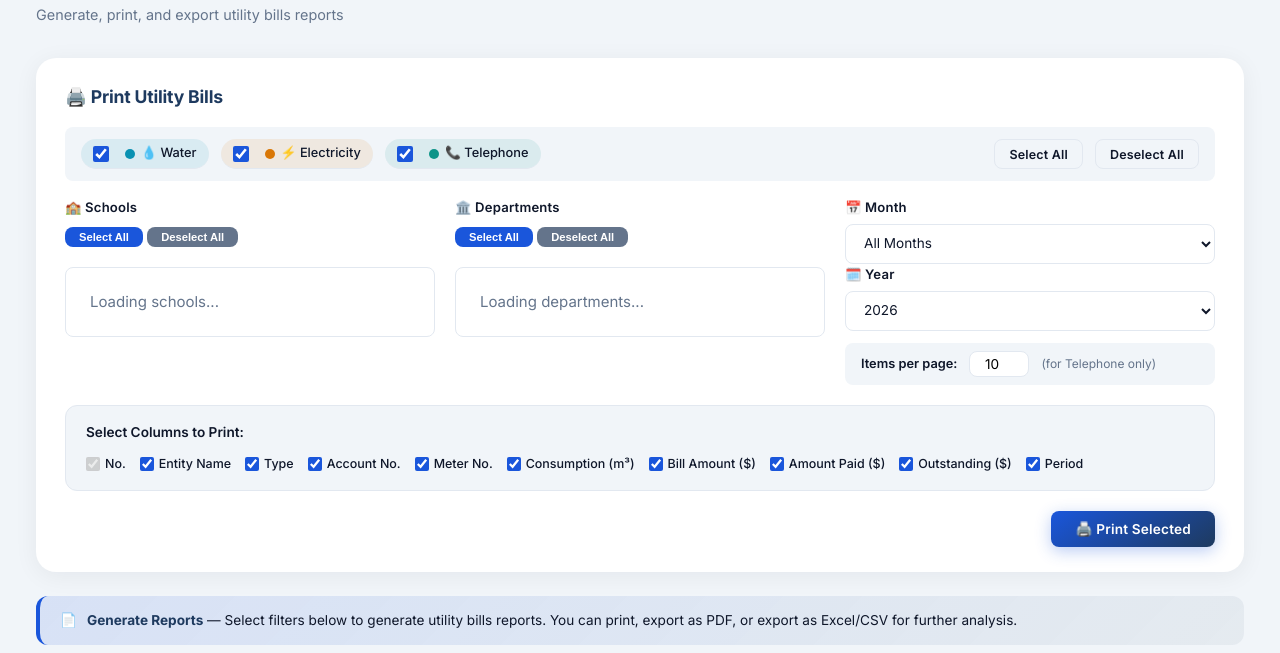
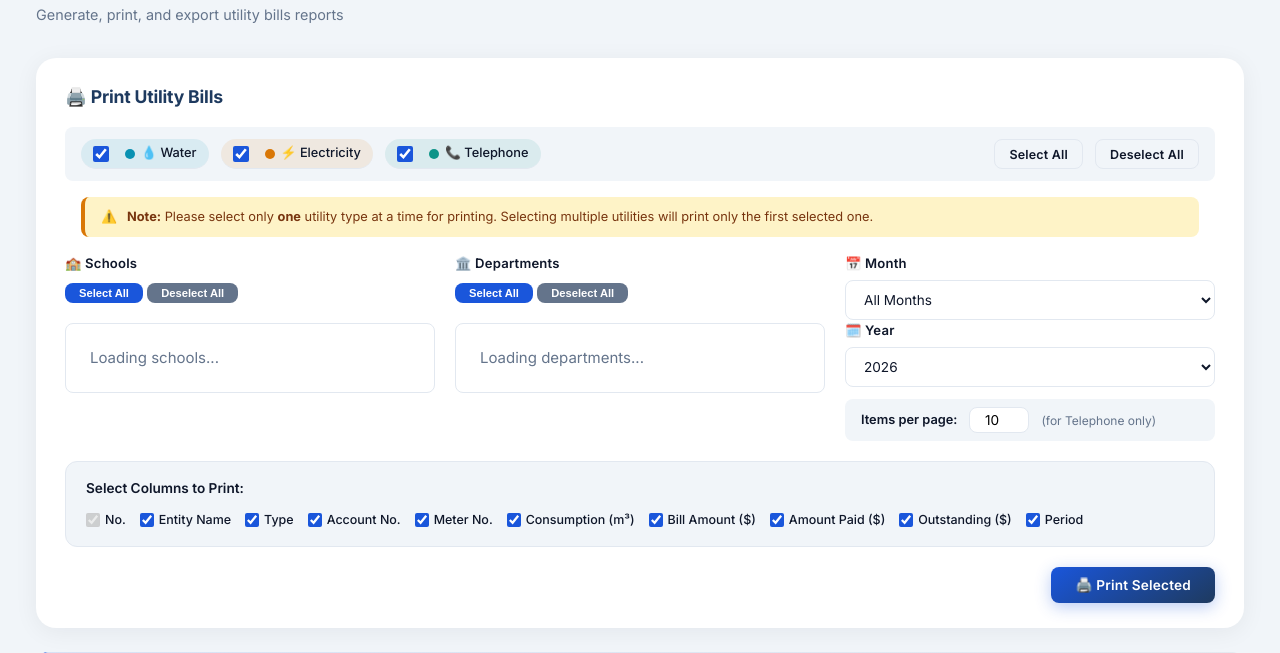
Before and after one commit to uka-bill/utility, a Flask app: page /reports in a window 1280 px wide. Shown: the part 174-827 px from the top of the page. Run offline with Flask 3, Linux system fonts and the light colour scheme; data that the repository does not hold is empty; some libraries are stand-ins or nearby versions.

Commit message:
Update reports.html

```diff
--- a/templates/reports.html
+++ b/templates/reports.html
@@ -574,6 +574,23 @@
         .color-dot.electricity { background: var(--warning); }
         .color-dot.telephone { background: var(--success); }
 
+        /* ===== NEW: Note styling ===== */
+        .print-note {
+            background: #fef3c7;
+            border-left: 4px solid var(--warning);
+            padding: 10px 16px;
+            border-radius: var(--radius-xs);
+            font-size: 0.8rem;
+            color: #78350f;
+            margin: 0 16px 16px 16px;
+            display: flex;
+            align-items: center;
+            gap: 10px;
+        }
+        .print-note strong {
+            font-weight: 700;
+        }
+
         .selection-grid {
             display: grid;
             grid-template-columns: repeat(auto-fit, minmax(280px, 1fr));
@@ -1262,6 +1279,12 @@
                 </div>
                 <button class="btn btn-sm btn-secondary" onclick="toggleAllUtilities(true)" style="margin-left: auto;">Select All</button>
                 <button class="btn btn-sm btn-secondary" onclick="toggleAllUtilities(false)">Deselect All</button>
+            </div>
+
+            <!-- ===== NEW: NOTE ABOUT SINGLE UTILITY PRINTING ===== -->
+            <div class="print-note">
+                <span>⚠️</span>
+                <div><strong>Note:</strong> Please select only <strong>one</strong> utility type at a time for printing. Selecting multiple utilities will print only the first selected one.</div>
             </div>
 
             <div class="selection-grid">
```
